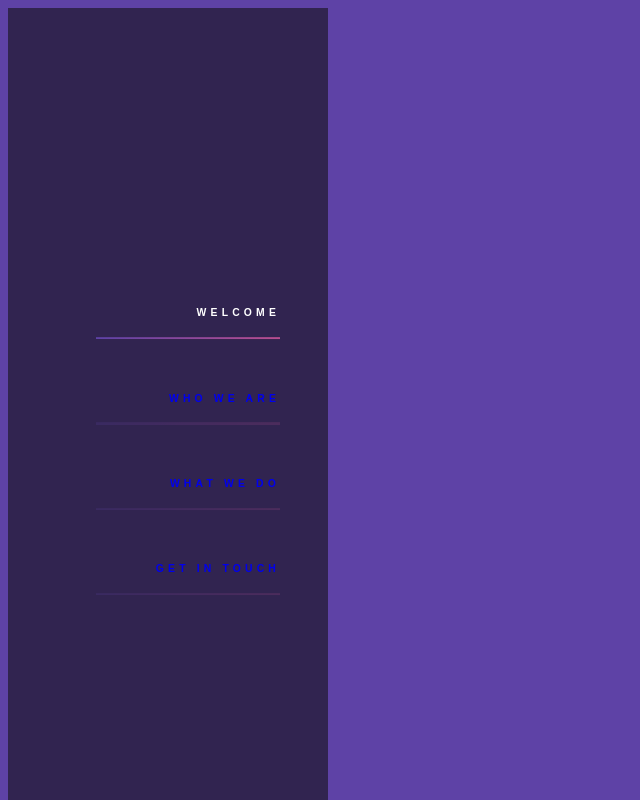
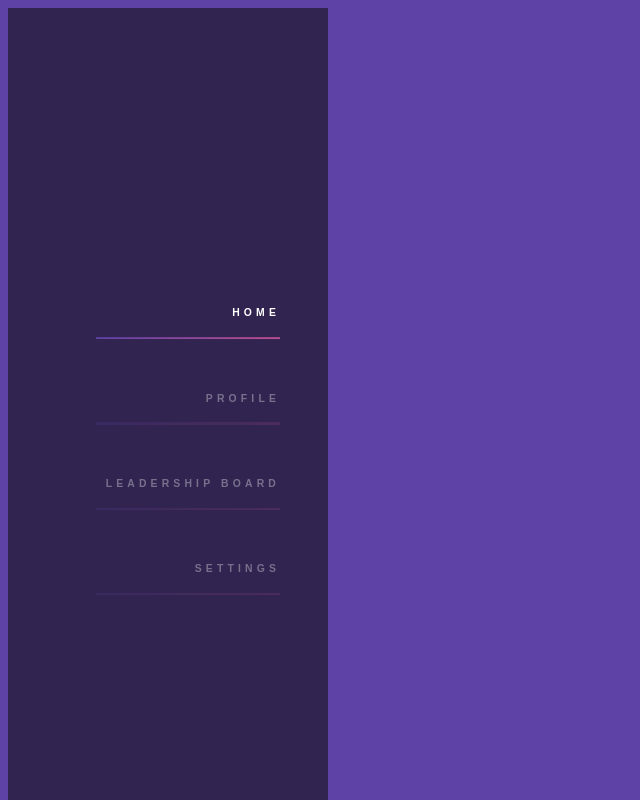
Before and after one commit to MrLunatic007/ActivX, a Django app: page / in a window 1280 px wide. Shown: the whole page, without its empty margins (0-640 px from the left). Run offline with Django 5.2, Linux system fonts and the light colour scheme.

Commit message:
modified:   ActivX_app/__pycache__/urls.cpython-311.pyc 	modified:   ActivX_app/__pycache__/views.cpython-311.pyc 	modified:   ActivX_app/static/css/base.css 	modified:   ActivX_app/static/js/base.js 	new file:   ActivX_app/templates/action/home.html 	new file:   ActivX_app/templates/action/leaderboard.html 	new file:   ActivX_app/templates/action/profile.html 	new file:   ActivX_app/templates/action/settings.html 	modified:   ActivX_app/templates/base.html 	deleted:    ActivX_app/templates/home.html 	modified:   ActivX_app/urls.py 	modified:   ActivX_app/views.py

```diff
--- a/ActivX_app/static/css/base.css
+++ b/ActivX_app/static/css/base.css
@@ -25,34 +25,36 @@ html {
 
 .nav ul {
   list-style: none;
+}
 
-  li {
+.nav ul li {
   position: relative;
   margin: 3.2em 0;
+}
 
-    a {
+.nav ul li a {
   line-height: 5em;
   text-transform: uppercase;
   text-decoration: none;
   letter-spacing: 0.4em;
-      color: rgba(#FFF, 0.35);
+  color: rgba(255, 255, 255, 0.35);
   display: block;
   transition: all ease-out 300ms;
 }
 
-    &.active a {
+.nav ul li.active a {
   color: white;
 }
 
-    &:not(.active)::after {
+.nav ul li:not(.active)::after {
   opacity: 0.2;
 }
 
-    &:not(.active):hover a {
-      color: rgba(#FFF, 0.75);
+.nav ul li:not(.active):hover a {
+  color: rgba(255, 255, 255, 0.75);
 }
 
-    &::after {
+.nav ul li::after {
   content: '';
   position: absolute;
   width: 100%;
@@ -60,7 +62,10 @@ html {
   background: black;
   left: 0;
   bottom: 0;
-      background-image: linear-gradient(to right, #5e42a6, #b74e91)
+  background-image: linear-gradient(to right, #5e42a6, #b74e91);
 }
+
+.content {
+  margin-left: 25%;
+  padding: 1em;
 }
-}
--- a/ActivX_app/static/js/base.js
+++ b/ActivX_app/static/js/base.js
@@ -1,22 +1,10 @@
-const sidebarBox = document.querySelector("#box"),
-	sidebarBtn = document.querySelector("#btn"),
-	pageWrapper = document.querySelector("#page-wrapper");
-
-sidebarBtn.addEventListener("click", (event) => {
-	sidebarBtn.classList.toggle("active");
-	sidebarBox.classList.toggle("active");
+document.addEventListener('DOMContentLoaded', function() {
+    // Active navigation item functionality
+    var currentPage = window.currentPage;
+    var navItems = document.querySelectorAll('.nav ul li');
+    navItems.forEach(function(item) {
+        if (item.querySelector('a').id === 'nav-' + currentPage) {
+            item.classList.add('active');
+        }
+    });
 });
-
-pageWrapper.addEventListener("click", (event) => {
-	if (sidebarBox.classList.contains("active")) {
-		sidebarBtn.classList.remove("active");
-		sidebarBox.classList.remove("active");
-	}
-});
-
-window.addEventListener("keydown", (event) => {
-	if (sidebarBox.classList.contains("active") && event.keyCode === 27) {
-		sidebarBtn.classList.remove("active");
-		sidebarBox.classList.remove("active");
-	}
-});
--- /dev/null
+++ b/ActivX_app/templates/action/home.html
@@ -0,0 +1,4 @@
+{% extends "base.html" %}
+
+{% block content %}
+{% endblock content %}
--- /dev/null
+++ b/ActivX_app/templates/action/leaderboard.html
@@ -0,0 +1,4 @@
+{% extends "base.html" %}
+
+{% block content %}
+{% endblock content %}
--- /dev/null
+++ b/ActivX_app/templates/action/profile.html
@@ -0,0 +1,4 @@
+{% extends "base.html" %}
+
+{% block content %}
+{% endblock content %}
--- /dev/null
+++ b/ActivX_app/templates/action/settings.html
@@ -0,0 +1,4 @@
+{% extends "base.html" %}
+
+{% block content %}
+{% endblock content %}
--- a/ActivX_app/templates/base.html
+++ b/ActivX_app/templates/base.html
@@ -3,21 +3,20 @@
 <!DOCTYPE html>
 <html lang="en">
     <head>
+        <meta charset="UTF-8">
+        <meta name="viewport" content="width=device-width, initial-scale=1.0">
         <title>ActivX</title>
         <link rel="stylesheet" type="text/css" href="{% static 'css/base.css' %}">
     </head>
     <body>
-      <!-- This is a reverse engineering of the "Hyperspace"
-     design from HTML5 Up! https://html5up.net/hyperspace -->
-
         <main class="main">
           <aside class="sidebar">
             <nav class="nav">
               <ul>
-                <li class="active"><a href="#">Welcome</a></li>
-                <li><a href="#">Who We Are</a></li>
-                <li><a href="#">What We Do</a></li>
-                <li><a href="#">Get In Touch</a></li>
+                <li><a href="{% url 'home' %}" id="nav-home">Home</a></li>
+                <li><a href="{% url 'profile' %}" id="nav-profile">Profile</a></li>
+                <li><a href="{% url 'leaderboard' %}" id="nav-leaderboard">Leadership Board</a></li>
+                <li><a href="{% url 'settings' %}" id="nav-settings">Settings</a></li>
               </ul>
             </nav>
           </aside>
@@ -27,6 +26,9 @@
             {% endblock content %}
           </section>
         </main>
-      <script src="{% static 'js/base.js' %}"></script>
+        <script>
+            window.currentPage = '{{ request.resolver_match.url_name }}';
+        </script>
+        <script src="{% static 'js/base.js' %}"></script>
     </body>
 </html>
--- a/ActivX_app/templates/home.html
+++ /dev/null
@@ -1,3 +0,0 @@
-{% extends "base.html" %}
-
-{% block content %}{% endblock content %}
--- a/ActivX_app/urls.py
+++ b/ActivX_app/urls.py
@@ -4,4 +4,7 @@ from . import views
 
 urlpatterns = [
     path('', views.home, name='home'),
+    path('/profile', views.profile, name='profile'),
+    path('/leaderboard', views.leaderboard, name='leaderboard'),
+    path('/settings', views.settings, name='settings'),
 ]
--- a/ActivX_app/views.py
+++ b/ActivX_app/views.py
@@ -1,5 +1,13 @@
 from django.shortcuts import render
 
-# Create your views here.
 def home(request):
-    return render(request, 'home.html')
+    return render(request, 'action/home.html')
+
+def profile(request):
+    return render(request, 'action/profile.html')
+
+def leaderboard(request):
+    return render(request, 'action/leaderboard.html')
+
+def settings(request):
+    return render(request, 'action/settings.html')
```
Lines whose indentation alone changed are shown as unchanged.
